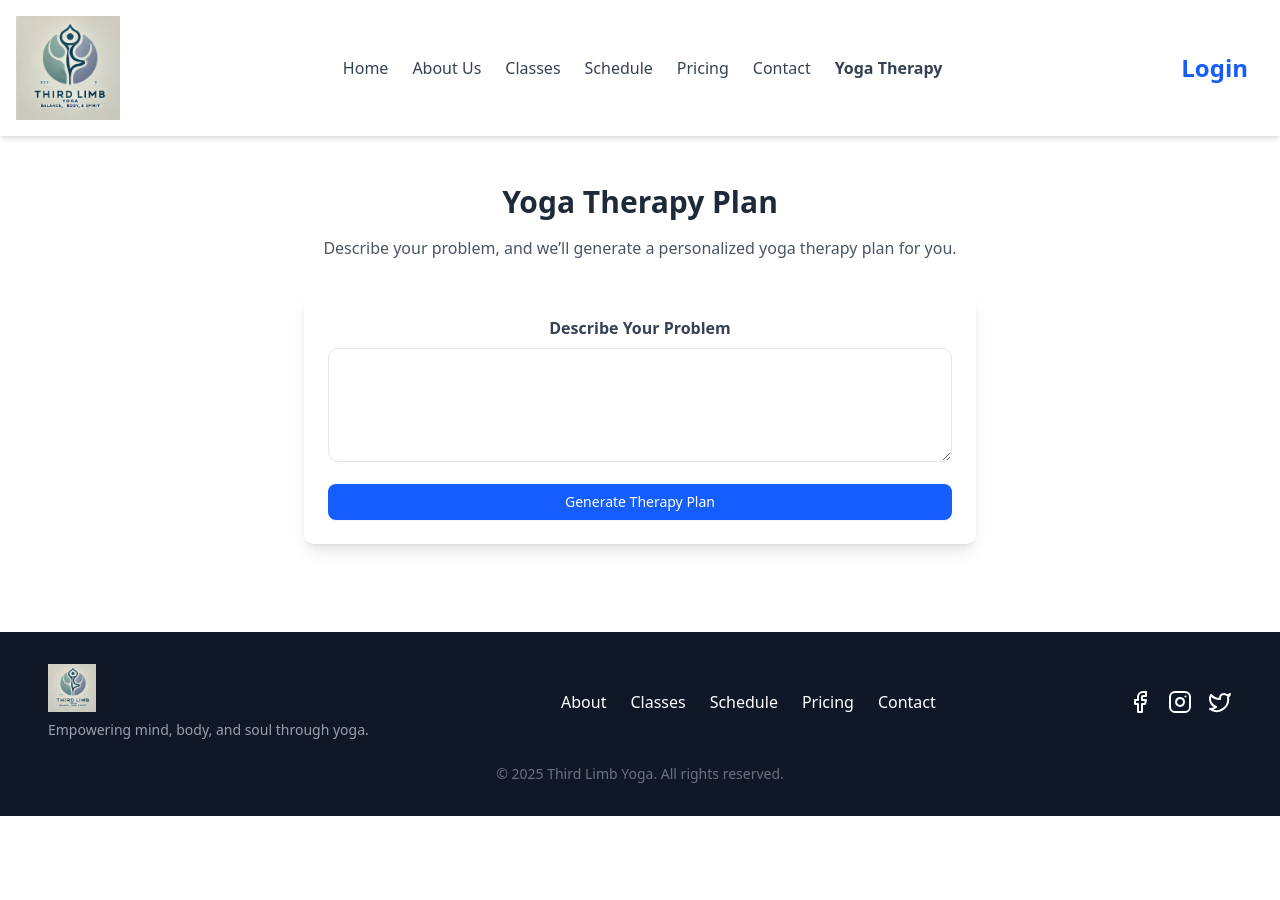
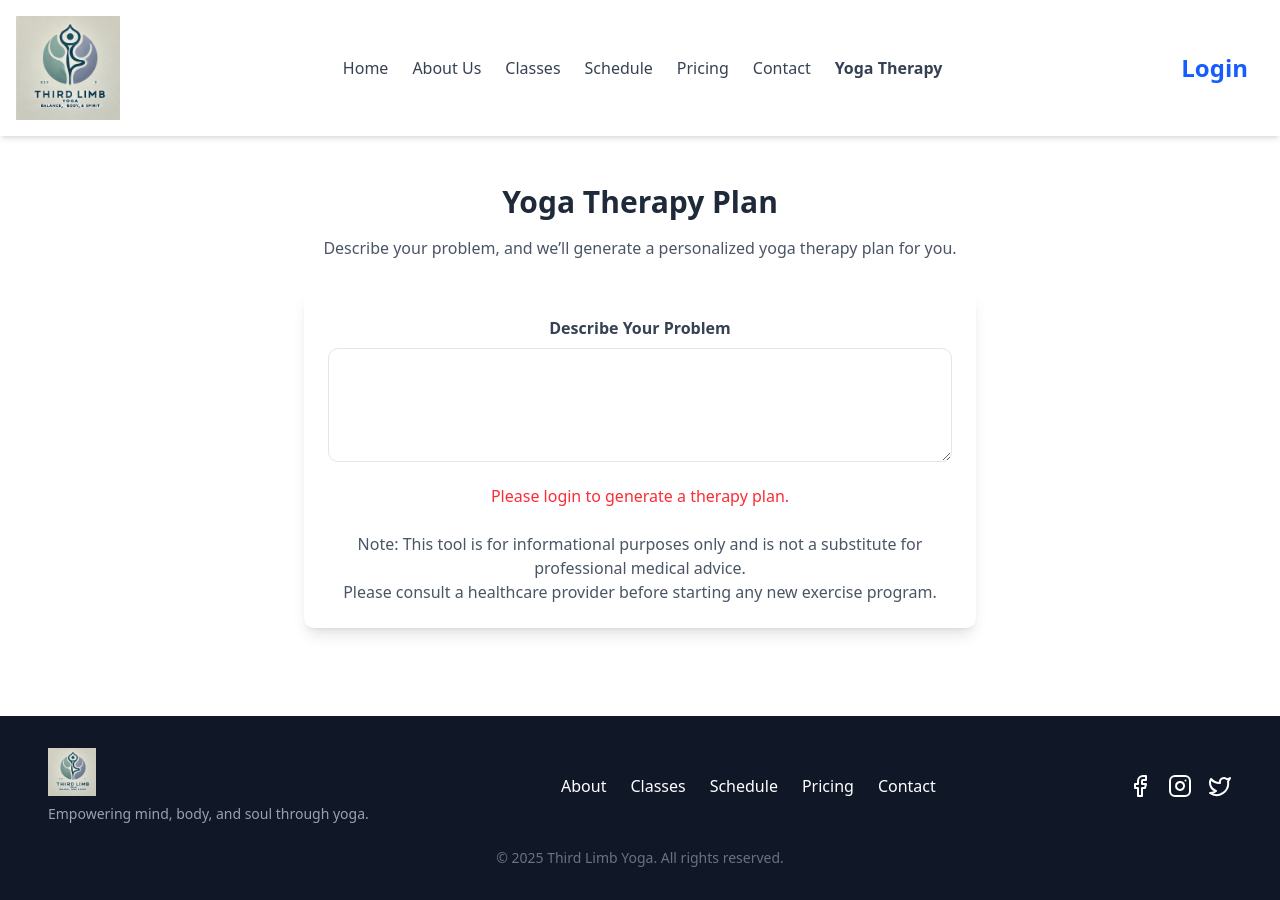
Before and after one commit to shripalp/ai-yoga-frontend, a React (Vite) app: page /yoga-therapy in a window 1280 px wide. Before the commit the page ends 816 px from the top, so only its background shows below. Built offline with nearby package versions, Linux system fonts and the light colour scheme; no server answers.

Commit message:
yoga therapy moved behind login

```diff
--- a/src/App.jsx
+++ b/src/App.jsx
@@ -27,7 +27,7 @@ const App = () => {
         <Route path="/schedule" element={<Schedule />} />
         <Route path="/pricing" element={<Pricing />} />
         <Route path="/contact" element={<Contact />} />
-        <Route path="/yoga-therapy" element={<YogaTherapy />} />
+        <Route path="/yoga-therapy" element={<YogaTherapy />}/>
         <Route path="/preferences" element={<Preferences />} />
         <Route path="/login" element={<Login />} />
         {user && <Route path="/dashboard" element={<Dashboard />} />}
--- a/src/pages/YogaTherapy.jsx
+++ b/src/pages/YogaTherapy.jsx
@@ -3,7 +3,8 @@ import { Button } from "@/components/ui/button";
 import { Card, CardContent } from "@/components/ui/card";
 import ReactMarkdown from "react-markdown";
 import rehypeRaw from "rehype-raw";
-
+import { auth } from "@/firebase";
+import { useAuthState } from "react-firebase-hooks/auth";
 
 const YogaTherapy = () => {
     const [problem, setProblem] = useState("");
@@ -11,6 +12,8 @@ const YogaTherapy = () => {
     const [loading, setLoading] = useState(false);
     const [error, setError] = useState(null);
     const BACKEND_URL = "https://ai-yoga-backend.onrender.com";
+    const [user] = useAuthState(auth);
+
 
     const handleSubmit = async (e) => {
         e.preventDefault();
@@ -66,9 +69,13 @@ const YogaTherapy = () => {
                         required
                     />
                 </div>
-                <Button type="submit" className="w-full bg-blue-600 text-white hover:bg-blue-700" disabled={loading}>
+                { !user ? <p className="text-red-500">Please login to generate a therapy plan.</p> : <Button type="submit" className="w-full bg-blue-600 text-white hover:bg-blue-700" disabled={loading}>
                     {loading ? "Generating..." : "Generate Therapy Plan"}
-                </Button>
+                </Button>}
+                <div className="mt-6"></div>
+                <p className="text-gray-600">Note: This tool is for informational purposes only and is not a substitute for professional medical advice.</p>
+                <p className="text-gray-600">Please consult a healthcare provider before starting any new exercise program.</p>
+
             </form>
 
             {/* Display Therapy Plan */}
```
